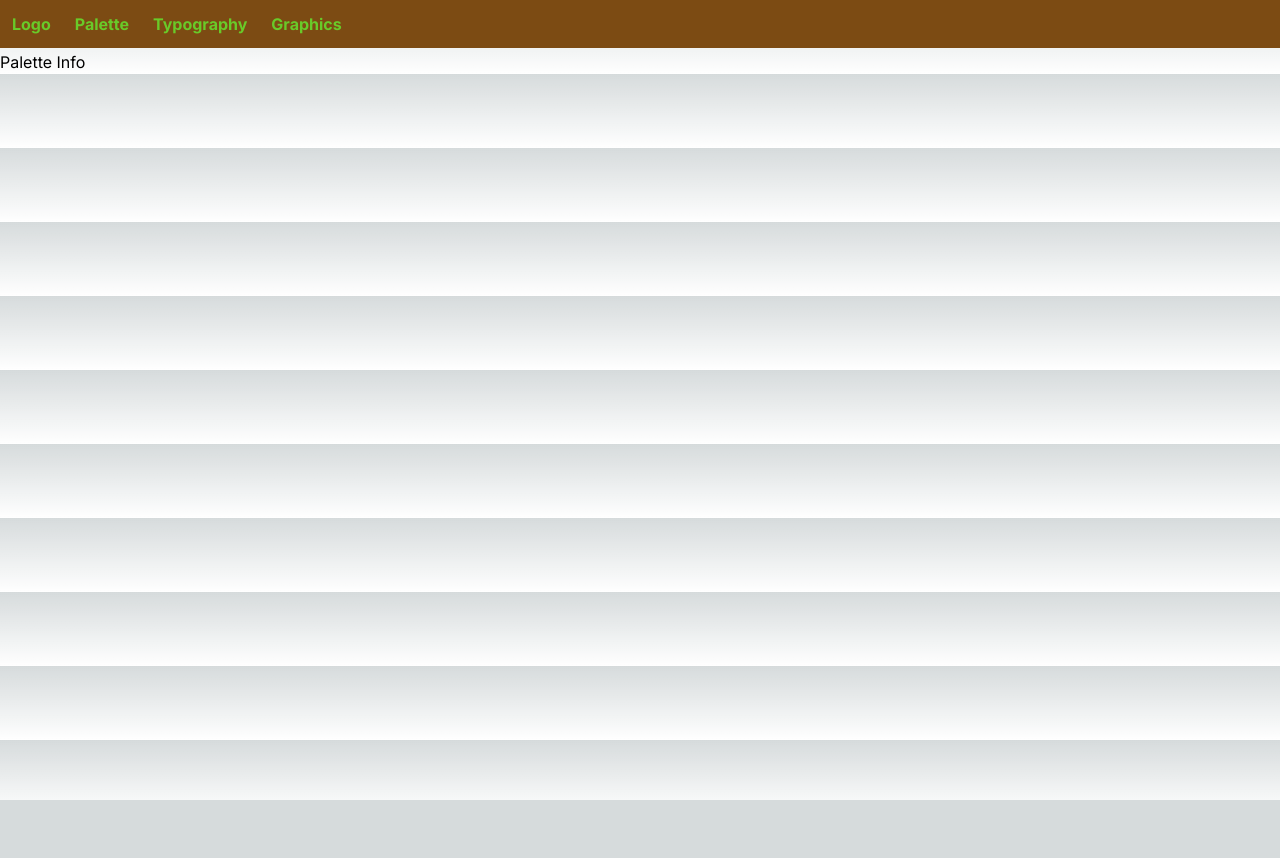
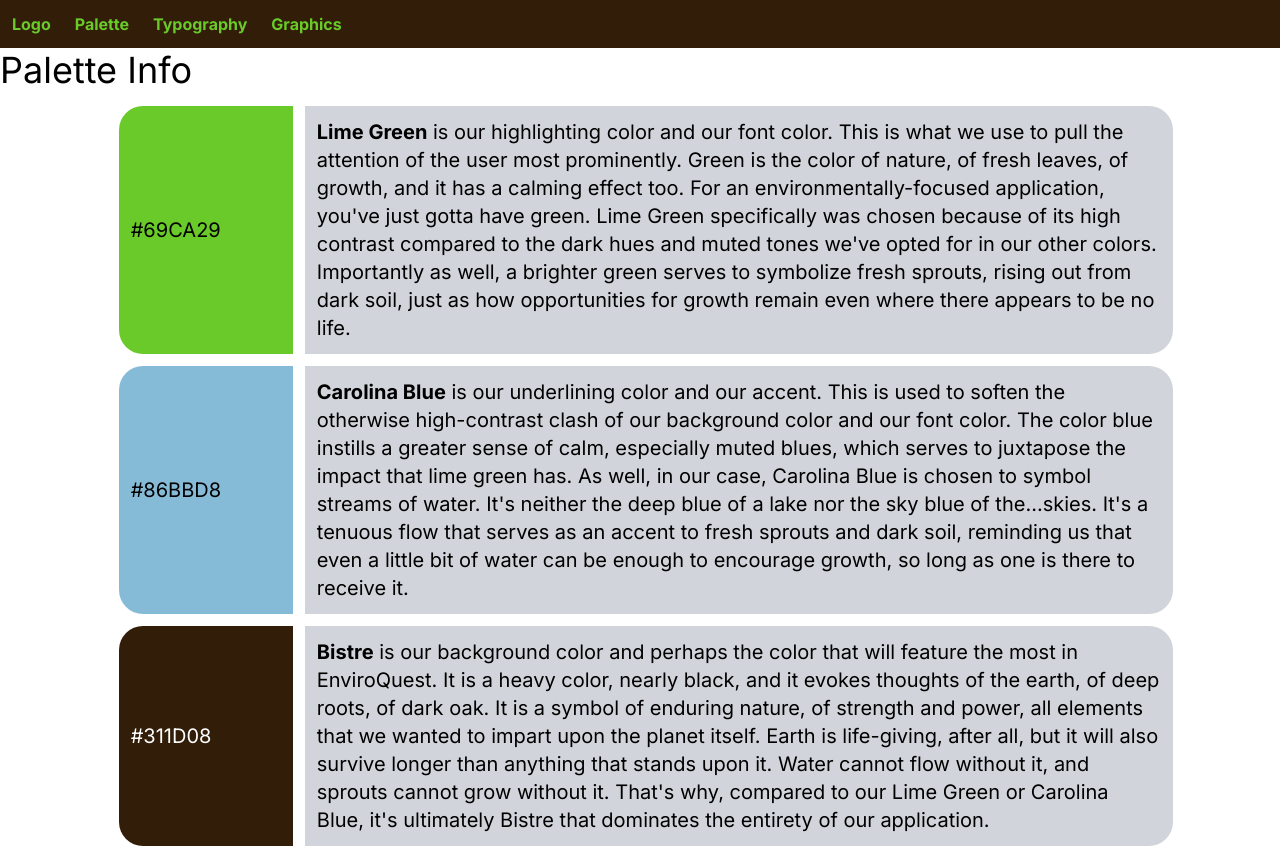
Before and after one commit to huaiyuanyu/enviroquest-styleguide, a Next.js app: page /palette in a window 1280 px wide. Before the commit the page ends 800 px from the top, so only its background shows below. Built offline with nearby package versions, Linux system fonts and the light colour scheme.

Commit message:
create palette page

```diff
--- a/src/app/globals.css
+++ b/src/app/globals.css
@@ -18,10 +18,4 @@
 
 body {
   color: rgb(var(--foreground-rgb));
-  background: linear-gradient(
-      to bottom,
-      transparent,
-      rgb(var(--background-end-rgb))
-    )
-    rgb(var(--background-start-rgb));
 }
--- a/src/app/navbar.tsx
+++ b/src/app/navbar.tsx
@@ -2,7 +2,7 @@ import Link from "next/link"
 
 export default function Navbar () {
     return (
-        <div className="flex flex-row justify-items-center place-items center h-auto w-full fixed top-0 bg-[#7C4B13] text-[#69CA29] font-bold">
+        <div className="flex flex-row justify-items-center place-items center h-auto w-full fixed top-0 bg-[#311D08] text-[#69CA29] font-bold">
             <div className="p-3">
                 <Link href="/logo">
                     Logo
--- a/src/app/palette/page.tsx
+++ b/src/app/palette/page.tsx
@@ -1,7 +1,36 @@
 export default function Palette () {
+
+    //69CA29, 86BBD8, 7C4B13
+
+    const lorem = "Lorem ipsum dolor sit amet consectetur adipisicing elit. Suscipit vero laudantium veritatis amet, natus corrupti. Dignissimos quo id ullam! Architecto eius, id veniam aperiam dignissimos cum at eum aliquam hic."
+
     return (
-        <div className="mt-[50px]">
-            <p>Palette Info</p>
+        <div className="mt-[50px] h-full">
+            <h1 className="text-4xl mb-4">Palette Info</h1>
+            <div className="flex flex-row text-xl m-auto w-5/6 mb-3">
+                    <div className="flex items-center w-1/6 bg-[#69CA29] mx-3 p-3 rounded-l-3xl">
+                        #69CA29
+                    </div>
+                    <div className="w-5/6 bg-gray-300 h-1/4 p-3 rounded-r-3xl">
+                        <strong>Lime Green</strong> is our highlighting color and our font color. This is what we use to pull the attention of the user most prominently. Green is the color of nature, of fresh leaves, of growth, and it has a calming effect too. For an environmentally-focused application, you've just gotta have green. Lime Green specifically was chosen because of its high contrast compared to the dark hues and muted tones we've opted for in our other colors. Importantly as well, a brighter green serves to symbolize fresh sprouts, rising out from dark soil, just as how opportunities for growth remain even where there appears to be no life.
+                    </div>
+            </div>
+            <div className="flex flex-row text-xl m-auto w-5/6 mb-3 ">
+                    <div className="flex items-center w-1/6 bg-[#86BBD8] mx-3 p-3 rounded-l-3xl">
+                        #86BBD8
+                    </div>
+                    <div className="w-5/6 bg-gray-300 h-1/4 p-3 rounded-r-3xl">
+                        <strong>Carolina Blue</strong> is our underlining color and our accent. This is used to soften the otherwise high-contrast clash of our background color and our font color. The color blue instills a greater sense of calm, especially muted blues, which serves to juxtapose the impact that lime green has. As well, in our case, Carolina Blue is chosen to symbol streams of water. It's neither the deep blue of a lake nor the sky blue of the...skies. It's a tenuous flow that serves as an accent to fresh sprouts and dark soil, reminding us that even a little bit of water can be enough to encourage growth, so long as one is there to receive it.
+                    </div>
+            </div>
+            <div className="flex flex-row text-xl m-auto w-5/6 mb-3">
+                    <div className="flex items-center w-1/6 bg-[#311D08] mx-3 p-3 rounded-l-3xl text-white">
+                        #311D08
+                    </div>
+                    <div className="w-5/6 bg-gray-300 h-1/4 p-3 rounded-r-3xl">
+                        <strong>Bistre</strong> is our background color and perhaps the color that will feature the most in EnviroQuest. It is a heavy color, nearly black, and it evokes thoughts of the earth, of deep roots, of dark oak. It is a symbol of enduring nature, of strength and power, all elements that we wanted to impart upon the planet itself. Earth is life-giving, after all, but it will also survive longer than anything that stands upon it. Water cannot flow without it, and sprouts cannot grow without it. That's why, compared to our Lime Green or Carolina Blue, it's ultimately Bistre that dominates the entirety of our application.
+                    </div>
+            </div>
         </div>
     )
 }
```
